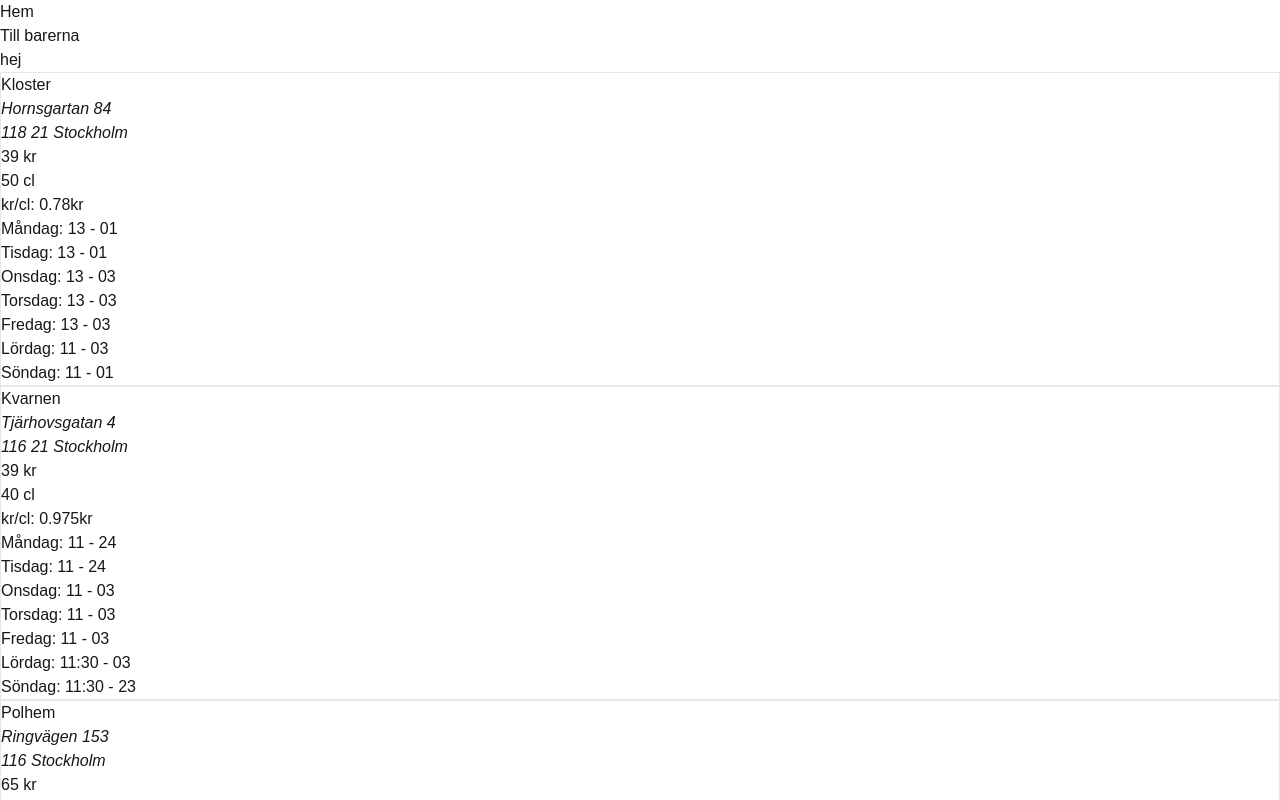
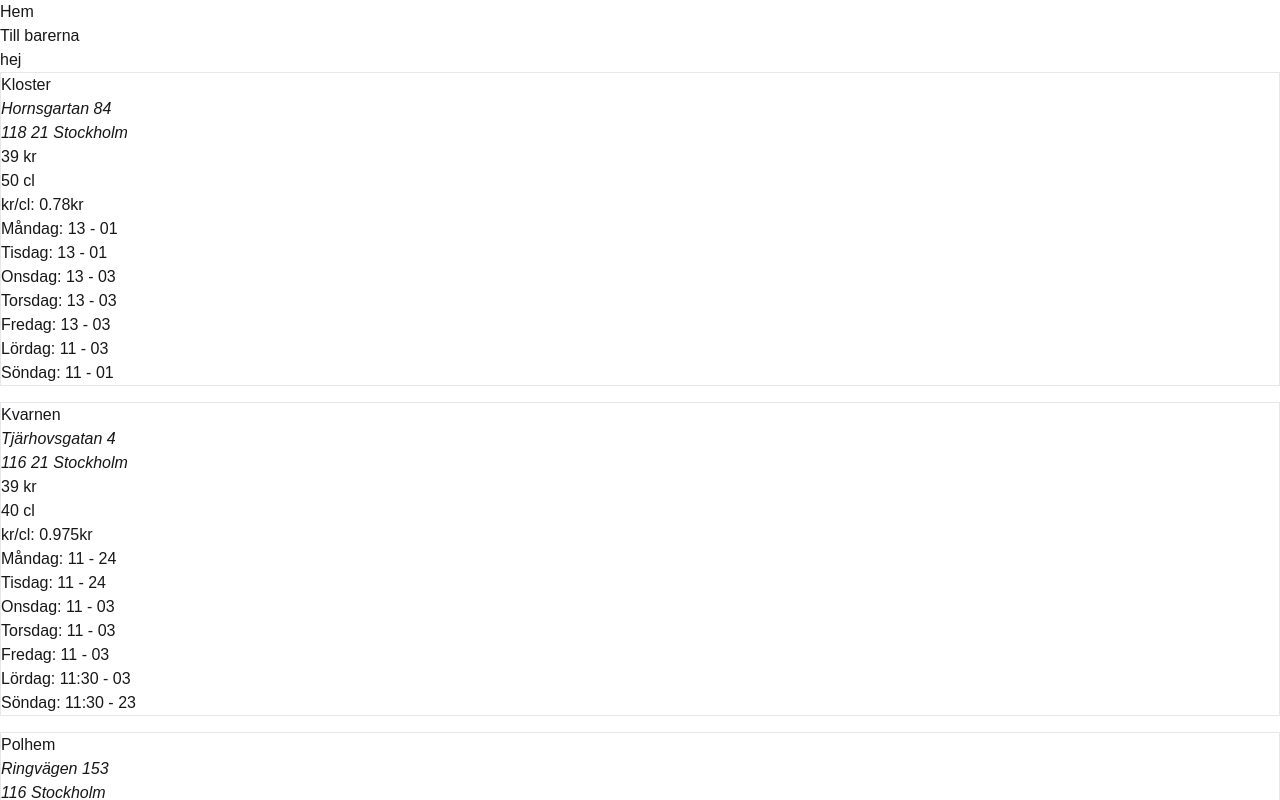
Before and after one commit to nickenickenicke/billig-bars, a Next.js app: page / in a window 1280 px wide. Shown: the top 800 px of the page. Built offline with nearby package versions, Linux system fonts and the light colour scheme.

Commit message:
Minor styling

```diff
--- a/src/components/BarsList.tsx
+++ b/src/components/BarsList.tsx
@@ -10,7 +10,7 @@ export const BarsList = () => {
   const { bars } = useContext(BarsContext)
   return (
     <>
-      <ul>
+      <ul className="flex flex-col gap-4">
         {bars.map(bar => (
           <BarsListItem key={bar.id} bar={bar} />
         ))}
```
